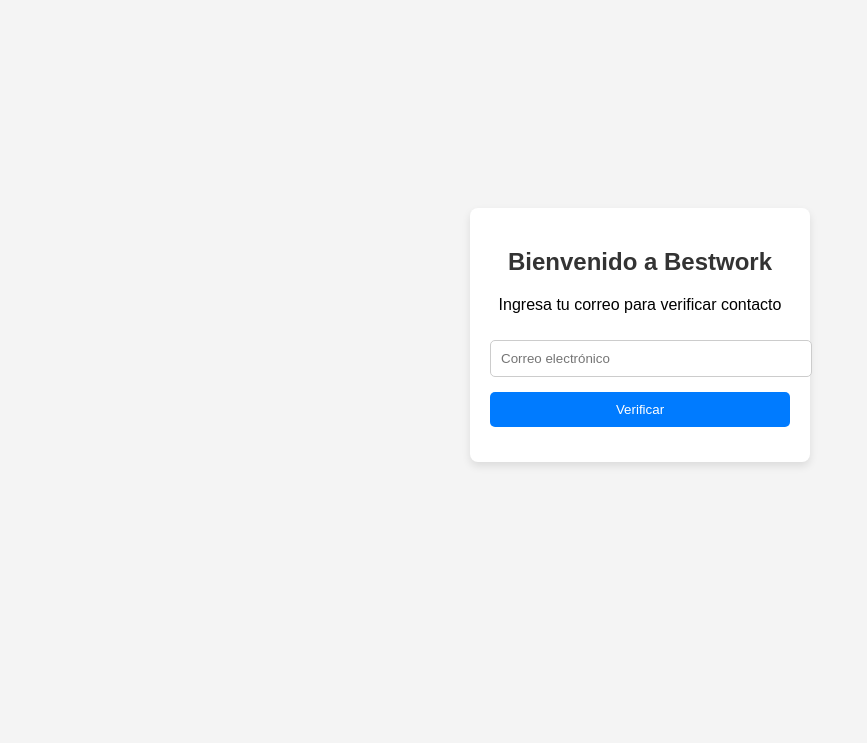
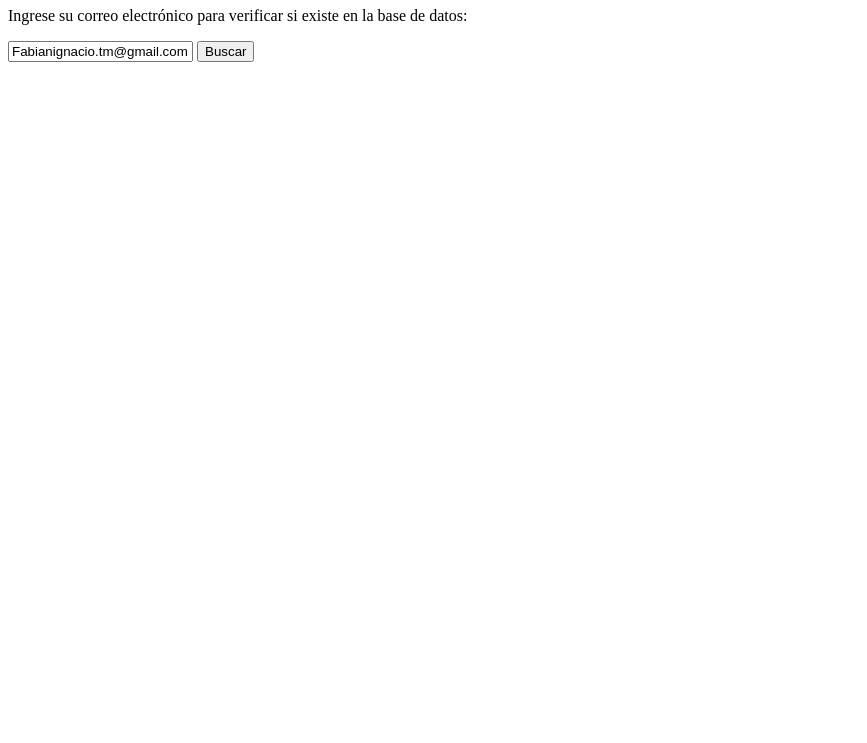
Before and after one commit to BestworkInstitute/encontrar_correo, a plain HTML site: page index.html in a window 1280 px wide. Shown: the part 73-816 px from the top of the page, without its empty margins (0-867 px from the left). Drawn offline with Linux system fonts and the light colour scheme.

Commit message:
Update index.html

```diff
--- a/index.html
+++ b/index.html
@@ -3,101 +3,51 @@
 <head>
     <meta charset="UTF-8">
     <meta name="viewport" content="width=device-width, initial-scale=1.0">
-    <title>Bestwork - Verificar Contacto</title>
-    <style>
-        body {
-            font-family: Arial, sans-serif;
-            display: flex;
-            justify-content: center;
-            align-items: center;
-            height: 100vh;
-            background-color: #f4f4f4;
-        }
-        .panel {
-            width: 300px;
-            padding: 20px;
-            background-color: #ffffff;
-            box-shadow: 0 4px 8px rgba(0, 0, 0, 0.1);
-            text-align: center;
-            border-radius: 8px;
-        }
-        .panel h2 {
-            color: #333;
-        }
-        .panel input[type="email"] {
-            width: 100%;
-            padding: 10px;
-            margin-top: 10px;
-            border: 1px solid #ccc;
-            border-radius: 5px;
-        }
-        .panel button {
-            width: 100%;
-            padding: 10px;
-            margin-top: 15px;
-            background-color: #007bff;
-            color: white;
-            border: none;
-            border-radius: 5px;
-            cursor: pointer;
-        }
-        .panel button:hover {
-            background-color: #0056b3;
-        }
-        .result {
-            margin-top: 15px;
-            font-weight: bold;
-        }
-    </style>
+    <title>Verificación de Contacto</title>
 </head>
 <body>
+    <h1>Verificación de Contacto</h1>
+    <p>Ingrese su correo electrónico para verificar si existe en la base de datos:</p>
+    <input type="email" id="emailInput" placeholder="Correo electrónico" value="Fabianignacio.tm@gmail.com">
+    <button onclick="searchContact()">Buscar</button>
+    <p id="resultMessage"></p>
+    <script>
+        const API_KEY = 'd2830a151e2d5ae79ee56b3bf8035c9728d27a1c75fbd2fe89eff5f11c57f078c0f93ae1';
+        const API_URL = 'https://sedsa.api-us1.com';
 
-<div class="panel">
-    <h2>Bienvenido a Bestwork</h2>
-    <p>Ingresa tu correo para verificar contacto</p>
-    <input type="email" id="email" placeholder="Correo electrónico">
-    <button onclick="searchContact()">Verificar</button>
-    <div class="result" id="result"></div>
-</div>
+        async function searchContact() {
+            const email = document.getElementById("emailInput").value;
+            const resultMessage = document.getElementById("resultMessage");
 
-<script>
-    async function searchContact() {
-        const email = document.getElementById("email").value;
-        const apiUrl = 'https://sedsa.api-us1.com/api/3/contacts';
-        const apiKey = 'd2830a151e2d5ae79ee56b3bf8035c9728d27a1c75fbd2fe89eff5f11c57f078c0f93ae1';
-
-        const resultDiv = document.getElementById("result");
-        resultDiv.textContent = "Verificando...";
-        resultDiv.style.color = "black";
+            if (!email) {
+                resultMessage.innerText = "Por favor, ingresa un correo electrónico.";
+                return;
+            }
 
             try {
-            const response = await fetch(apiUrl + '?email=' + encodeURIComponent(email), {
+                const response = await fetch(`${API_URL}/api/3/contacts?email=${encodeURIComponent(email)}`, {
                     method: 'GET',
                     headers: {
-                    'Api-Token': apiKey,
-                    'Content-Type': 'application/json'
+                        'Api-Token': API_KEY
                     }
                 });
 
                 if (response.ok) {
                     const data = await response.json();
                     if (data.contacts && data.contacts.length > 0) {
-                    resultDiv.textContent = "Contacto encontrado: " + email;
-                    resultDiv.style.color = "green";
+                        resultMessage.innerText = `Contacto encontrado: ${email}`;
                     } else {
-                    resultDiv.textContent = "El contacto no existe.";
-                    resultDiv.style.color = "red";
+                        resultMessage.innerText = "El contacto no existe.";
                     }
                 } else {
-                resultDiv.textContent = "Error en la solicitud: " + response.status + " - " + response.statusText;
-                resultDiv.style.color = "red";
+                    resultMessage.innerText = `Error en la solicitud para ${email}: ${response.status}`;
+                    console.error("Error en la solicitud:", response.status, response.statusText);
                 }
             } catch (error) {
-            resultDiv.textContent = "Error de conexión: No se pudo conectar a la API. Verifique su conexión a Internet.";
-            resultDiv.style.color = "red";
+                resultMessage.innerText = "Ocurrió un error al realizar la solicitud.";
+                console.error("Error de red:", error);
             }
         }
     </script>
-
 </body>
 </html>
```
Lines whose indentation alone changed are shown as unchanged.
